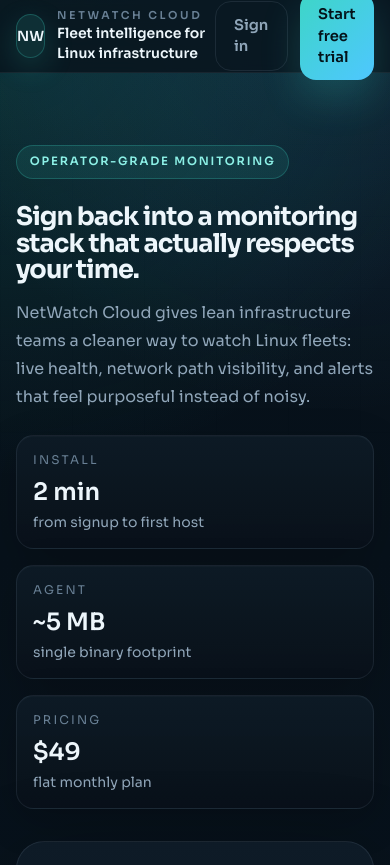
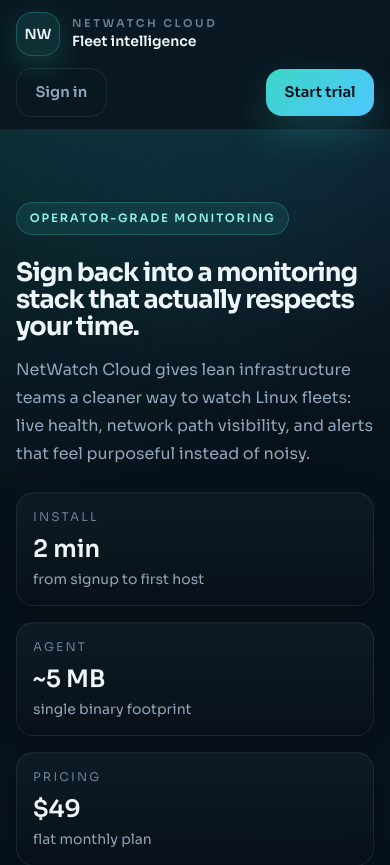
Before and after one commit to matthart1983/netwatch-cloud, a Next.js app in the folder web/: page /login in a window 390 px wide. Shown: the top 865 px of the page. Built offline with nearby package versions, Linux system fonts and the light colour scheme; no server answers.

Commit message:
Fix header and mobile landing layout
Amp-Thread-ID: https://ampcode.com/threads/T-019d56a5-5363-73f8-b41f-43f4657047f6
Co-authored-by: Amp <amp@ampcode.com>

```diff
--- a/web/src/app/nav.tsx
+++ b/web/src/app/nav.tsx
@@ -19,26 +19,29 @@
 
   return (
     <nav className="sticky top-0 z-40 border-b border-white/6 bg-[#08111a]/78 backdrop-blur-xl">
-      <div className="mx-auto flex h-[4.5rem] w-full max-w-[1320px] items-center justify-between px-4 sm:px-6 lg:px-8">
-        <Link href="/" className="group flex items-center gap-3">
+      <div className="mx-auto flex w-full max-w-[1320px] flex-col gap-3 px-4 py-3 sm:px-6 lg:px-8 md:h-[4.5rem] md:flex-row md:items-center md:justify-between md:gap-6 md:py-0">
+        <Link href="/" className="group flex min-w-0 items-center gap-3">
           <div className="flex h-11 w-11 items-center justify-center rounded-2xl border border-[rgba(61,214,198,0.25)] bg-[rgba(61,214,198,0.12)] text-sm font-semibold text-[var(--nw-text)] shadow-[0_10px_30px_rgba(61,214,198,0.18)]">
             NW
           </div>
-          <div className="leading-tight">
+          <div className="min-w-0 leading-tight">
             <div className="text-[0.68rem] font-semibold uppercase tracking-[0.24em] text-[var(--nw-text-soft)]">
               NetWatch Cloud
             </div>
-            <div className="text-sm font-semibold text-[var(--nw-text)] group-hover:text-[var(--nw-accent)]">
+            <div className="hidden truncate text-sm font-semibold text-[var(--nw-text)] group-hover:text-[var(--nw-accent)] sm:block">
               Fleet intelligence for Linux infrastructure
+            </div>
+            <div className="truncate text-sm font-semibold text-[var(--nw-text)] group-hover:text-[var(--nw-accent)] sm:hidden">
+              Fleet intelligence
             </div>
           </div>
         </Link>
 
         {!isLoading && (
-          <div className="flex items-center gap-3">
+          <div className="flex w-full flex-col gap-3 md:w-auto md:flex-row md:items-center">
             {token ? (
               <>
-                <div className="hidden rounded-full border border-white/8 bg-white/4 p-1 md:flex md:items-center md:gap-1">
+                <div className="order-2 flex gap-1 overflow-x-auto rounded-full border border-white/8 bg-white/4 p-1 md:order-1 md:overflow-visible">
                   {signedInLinks.map(link => {
                     const isActive = link.href === '/'
                       ? pathname === '/'
@@ -52,13 +55,14 @@
                           isActive
                             ? 'bg-[rgba(61,214,198,0.16)] text-[var(--nw-text)]'
                             : 'text-[var(--nw-text-muted)] hover:text-[var(--nw-text)]'
-                        }`}
+                        } shrink-0`}
                       >
                         {link.label}
                       </Link>
                     )
                   })}
                 </div>
+                <div className="order-1 flex items-center justify-between gap-2 sm:gap-3 md:order-2 md:justify-end">
                   <div className="hidden rounded-full border border-[rgba(61,214,198,0.18)] bg-[rgba(61,214,198,0.08)] px-3 py-2 text-xs font-semibold uppercase tracking-[0.18em] text-[#a9fff4] lg:inline-flex">
                     Live
                   </div>
@@ -68,18 +72,22 @@
                   >
                     Logout
                   </button>
+                </div>
               </>
             ) : (
               <>
-                <Link href="/login" className="nw-button-ghost px-4 py-2 text-sm">
+                <div className="flex w-full items-center justify-between gap-2 sm:justify-end sm:gap-3 md:w-auto">
+                  <Link href="/login" className="nw-button-ghost px-3 py-2 text-sm sm:px-4">
                     Sign in
                   </Link>
                   <Link
                     href="/register"
-                  className="nw-button-primary px-4 py-2 text-sm"
+                    className="nw-button-primary px-3 py-2 text-sm sm:px-4"
                   >
-                  Start free trial
+                    <span className="sm:hidden">Start trial</span>
+                    <span className="hidden sm:inline">Start free trial</span>
                   </Link>
+                </div>
               </>
             )}
           </div>
--- a/web/src/app/page.tsx
+++ b/web/src/app/page.tsx
@@ -17,30 +17,51 @@
   return `${(bytes / 1024).toFixed(0)} KB`
 }
 
+const marketingLinks = [
+  { href: '#features', label: 'Features' },
+  { href: '#how-it-works', label: 'How it works' },
+  { href: '#pricing', label: 'Pricing' },
+  { href: '#security', label: 'Security' },
+]
+
 function LandingNav() {
   return (
     <nav className="sticky top-0 z-50 border-b border-white/6 bg-[#08111a]/78 backdrop-blur-xl">
-      <div className="mx-auto flex h-[4.5rem] max-w-[1320px] items-center justify-between px-4 sm:px-6 lg:px-8">
-        <div className="flex items-center gap-3">
+      <div className="mx-auto flex max-w-[1320px] flex-col gap-3 px-4 py-3 sm:px-6 lg:px-8 md:h-[4.5rem] md:flex-row md:items-center md:justify-between md:gap-6 md:py-0">
+        <div className="flex min-w-0 items-center gap-3">
           <div className="flex h-11 w-11 items-center justify-center rounded-2xl border border-[rgba(61,214,198,0.25)] bg-[rgba(61,214,198,0.12)] text-sm font-semibold text-[var(--nw-text)] shadow-[0_10px_30px_rgba(61,214,198,0.18)]">
             NW
           </div>
-          <div>
+          <div className="min-w-0">
             <div className="text-[0.68rem] font-semibold uppercase tracking-[0.24em] text-[var(--nw-text-soft)]">NetWatch Cloud</div>
-            <div className="text-sm font-semibold text-[var(--nw-text)]">Fleet intelligence for Linux infrastructure</div>
+            <div className="hidden truncate text-sm font-semibold text-[var(--nw-text)] sm:block">Fleet intelligence for Linux infrastructure</div>
+            <div className="truncate text-sm font-semibold text-[var(--nw-text)] sm:hidden">Fleet intelligence</div>
           </div>
         </div>
-        <div className="hidden items-center gap-6 md:flex">
-          <a href="#features" className="text-sm nw-muted hover:text-[var(--nw-text)]">Features</a>
-          <a href="#how-it-works" className="text-sm nw-muted hover:text-[var(--nw-text)]">How it works</a>
-          <a href="#pricing" className="text-sm nw-muted hover:text-[var(--nw-text)]">Pricing</a>
-          <a href="#security" className="text-sm nw-muted hover:text-[var(--nw-text)]">Security</a>
+        <div className="hidden items-center justify-center gap-6 md:flex md:flex-1">
+          {marketingLinks.map(link => (
+            <a key={link.href} href={link.href} className="text-sm nw-muted hover:text-[var(--nw-text)]">
+              {link.label}
+            </a>
+          ))}
         </div>
-        <div className="flex items-center gap-3">
-          <Link href="/login" className="nw-button-ghost px-4 py-2 text-sm">Sign in</Link>
-          <Link href="/register" className="nw-button-primary px-4 py-2 text-sm">
-            Start free trial
+        <div className="flex w-full items-center justify-between gap-2 sm:justify-end sm:gap-3 md:w-auto">
+          <Link href="/login" className="nw-button-ghost px-3 py-2 text-sm sm:px-4">Sign in</Link>
+          <Link href="/register" className="nw-button-primary px-3 py-2 text-sm sm:px-4">
+            <span className="sm:hidden">Start trial</span>
+            <span className="hidden sm:inline">Start free trial</span>
           </Link>
+        </div>
+        <div className="flex gap-2 overflow-x-auto pb-1 md:hidden">
+          {marketingLinks.map(link => (
+            <a
+              key={link.href}
+              href={link.href}
+              className="shrink-0 rounded-full border border-white/8 bg-white/4 px-3 py-2 text-sm nw-muted hover:text-[var(--nw-text)]"
+            >
+              {link.label}
+            </a>
+          ))}
         </div>
       </div>
     </nav>
@@ -68,15 +89,15 @@
         <div className="text-sm font-semibold mb-3 text-zinc-300">Hosts</div>
         <div className="grid gap-2">
           {mockHosts.map(host => (
-            <div key={host.name} className="rounded-[1rem] border border-white/6 bg-white/[0.03] p-3 flex items-center justify-between">
-              <div className="flex items-center gap-2.5">
+            <div key={host.name} className="flex flex-col gap-3 rounded-[1rem] border border-white/6 bg-white/[0.03] p-3 sm:flex-row sm:items-center sm:justify-between">
+              <div className="flex min-w-0 items-center gap-2.5">
                 <span className={`w-2 h-2 rounded-full ${host.online ? 'bg-emerald-400' : 'bg-red-400'}`} />
                 <div>
                   <div className="text-sm font-medium text-zinc-200">{host.name}</div>
                   <div className="text-xs text-zinc-500">{host.os}</div>
                 </div>
               </div>
-              <div className="flex items-center gap-4 text-xs text-zinc-400">
+              <div className="flex flex-wrap items-center gap-x-4 gap-y-1 text-xs text-zinc-400">
                 {host.online && <span>CPU {host.cpu}%</span>}
                 <span>{host.cores} cores</span>
                 <span>{host.mem} RAM</span>
@@ -168,7 +189,7 @@
 
 function Landing() {
   return (
-    <div className="-mx-4 -mt-6">
+    <div className="-mx-4 -mt-8 sm:-mx-6 lg:-mx-8">
       <LandingNav />
 
       {/* Hero */}
```
Lines whose indentation alone changed are shown as unchanged.
